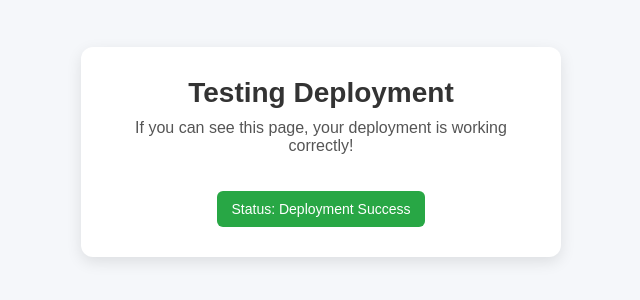
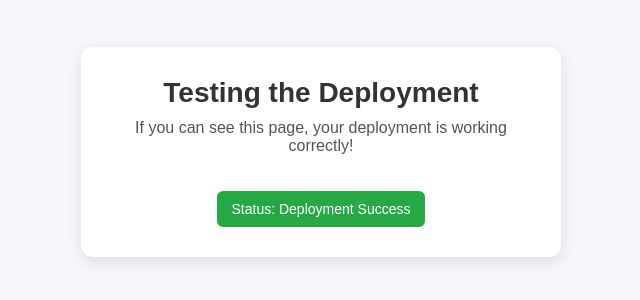
Before and after one commit to terrtt/test-repo, a plain HTML site: page index.html in a window 1280 px wide. Shown: the part 248-548 px from the top of the page, without its empty margins (319-959 px from the left). Drawn offline with Linux system fonts and the light colour scheme.

Commit message:
Update header text for deployment page

```diff
--- a/index.html
+++ b/index.html
@@ -53,7 +53,7 @@
 
 <body>
   <div class="card">
-    <h1>Testing  Deployment</h1>
+    <h1>Testing the Deployment</h1>
     <p>If you can see this page, your deployment is working correctly!</p>
     <div class="success">Status: Deployment Success</div>
   </div>
```
